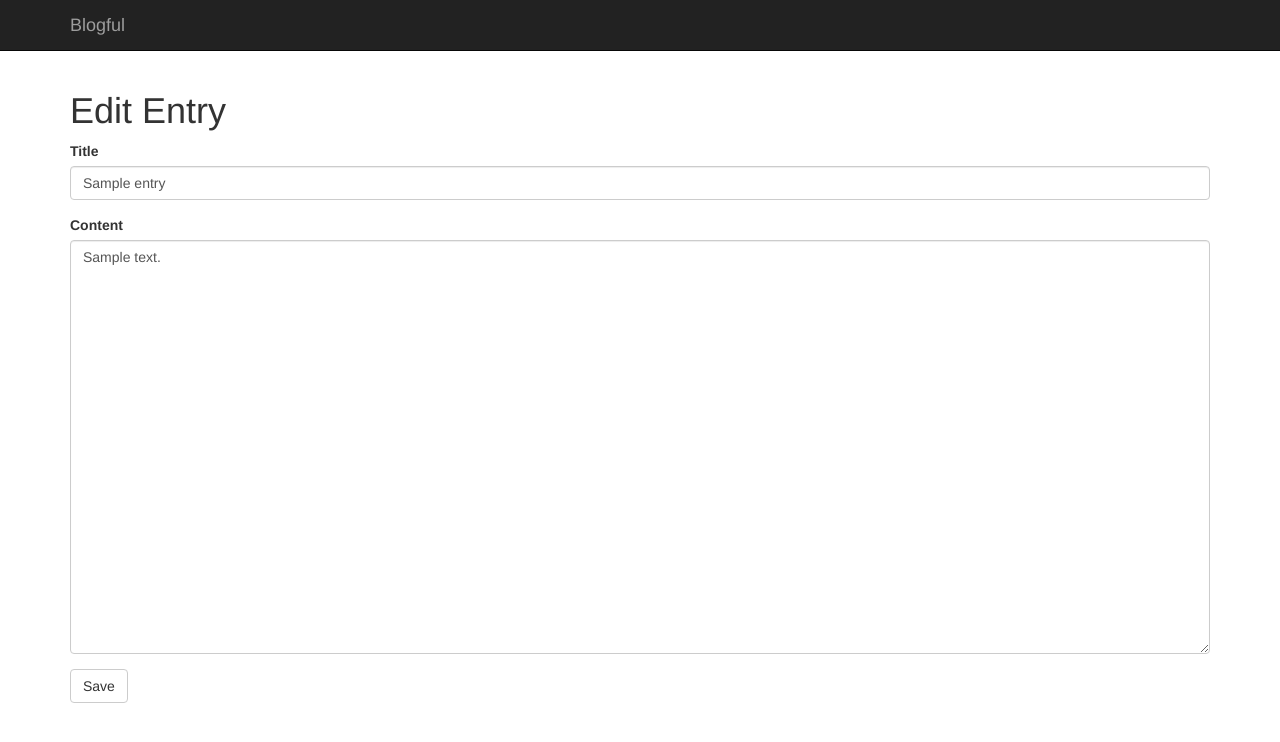
After one commit to avissens/blog, a Flask app: page /entry/1/edit in a window 1280 px wide. The commit adds this page. Shown: the top 742 px of the page. Run offline with Flask 2, Linux system fonts and the light colour scheme; tables that the repository leaves empty hold one stand-in row (values such as "Sample post"); some libraries are stand-ins or nearby versions.

Commit message:
Added: edit, delete

```diff
--- a/blog/static/css/main.css
+++ b/blog/static/css/main.css
@@ -2,3 +2,7 @@ div.metadata {
     margin-top: 20px;
     font-size: 1.5em;
 }
+
+.edit {
+  margin-left: 11em;
+}
--- /dev/null
+++ b/blog/templates/edit.html
@@ -0,0 +1,19 @@
+{% extends "base.html" %}
+
+{% block content %}
+<h1>
+    Edit Entry
+</h1>
+
+<form role="form" method="POST">
+    <div class="form-group">
+        <label for="title">Title</label>
+        <input type="text" class="form-control" id="title" name="title" value="{{entry.title}}" placeholder="Entry title" required>
+    </div>
+    <div class="form-group">
+        <label for="content">Content</label>
+        <textarea class="form-control" id="content" name="content" placeholder="Entry content" rows="20" required>{{entry.content}}</textarea>
+    </div>
+    <button type="submit" class="btn btn-default">Save</button>
+</form>
+{% endblock %}
--- a/blog/templates/macros.html
+++ b/blog/templates/macros.html
@@ -9,7 +9,7 @@
     </div>
     <div class="col-md-10">
         <h1>
-            {{ entry.title }}
+            <a href="/entry/{{ entry.id }}">{{ entry.title }}</a>
         </h1>
         {{ entry.content | markdown }}
     </div>
--- a/blog/views.py
+++ b/blog/views.py
@@ -25,11 +25,11 @@ def entries(page=1):
     entries = entries[start:end]
 
     return render_template("entries.html",
-        entries=entries,
-        has_next=has_next,
-        has_prev=has_prev,
-        page=page,
-        total_pages=total_pages
+        entries = entries,
+        has_next = has_next,
+        has_prev = has_prev,
+        page = page,
+        total_pages = total_pages
     )
 
 @app.route("/entry/add", methods=["GET"])
@@ -41,9 +41,39 @@ from flask import request, redirect, url_for
 @app.route("/entry/add", methods=["POST"])
 def add_entry_post():
     entry = Entry(
-        title=request.form["title"],
-        content=request.form["content"],
+        title = request.form["title"],
+        content = request.form["content"],
     )
     session.add(entry)
     session.commit()
     return redirect(url_for("entries"))
+
+@app.route("/entry/<int:id>")
+def view_entry(id):
+    entry = session.query(Entry).get(id)
+    return render_template("entry.html", entry=entry)
+
+@app.route("/entry/<int:id>/edit", methods=["GET"])
+def edit_entry_get(id):
+    entry = session.query(Entry).get(id)
+    return render_template("edit.html", entry=entry)
+
+@app.route("/entry/<int:id>/edit", methods=["POST"])
+def edit_entry_post(id):
+    entry = session.query(Entry).get(id)
+    entry.title = request.form["title"]
+    entry.content = request.form["content"]
+    session.commit()
+    return redirect(url_for("entries"))
+
+@app.route("/entry/<int:id>/delete", methods=["GET"])
+def delete_entry(id):
+    entry = session.query(Entry).get(id)
+    return render_template("delete.html", entry=entry)
+
+@app.route("/entry/<int:id>/delete", methods=["POST"])
+def delete_entry_post(id):
+    entry = session.query(Entry).get(id)
+    session.delete(entry)
+    session.commit()
+    return redirect(url_for("entries"))
```
Also changed, not shown: blog/templates/delete.html (added, +10 -0 lines), blog/templates/entry.html (added, +10 -0 lines).
